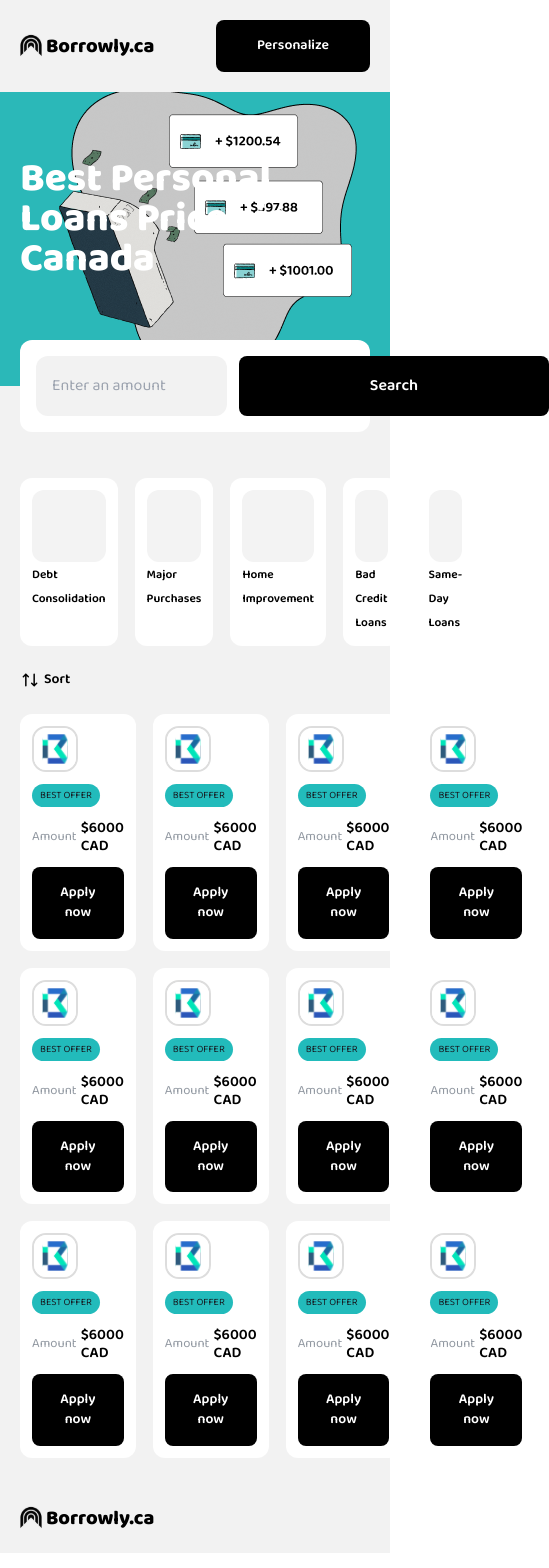
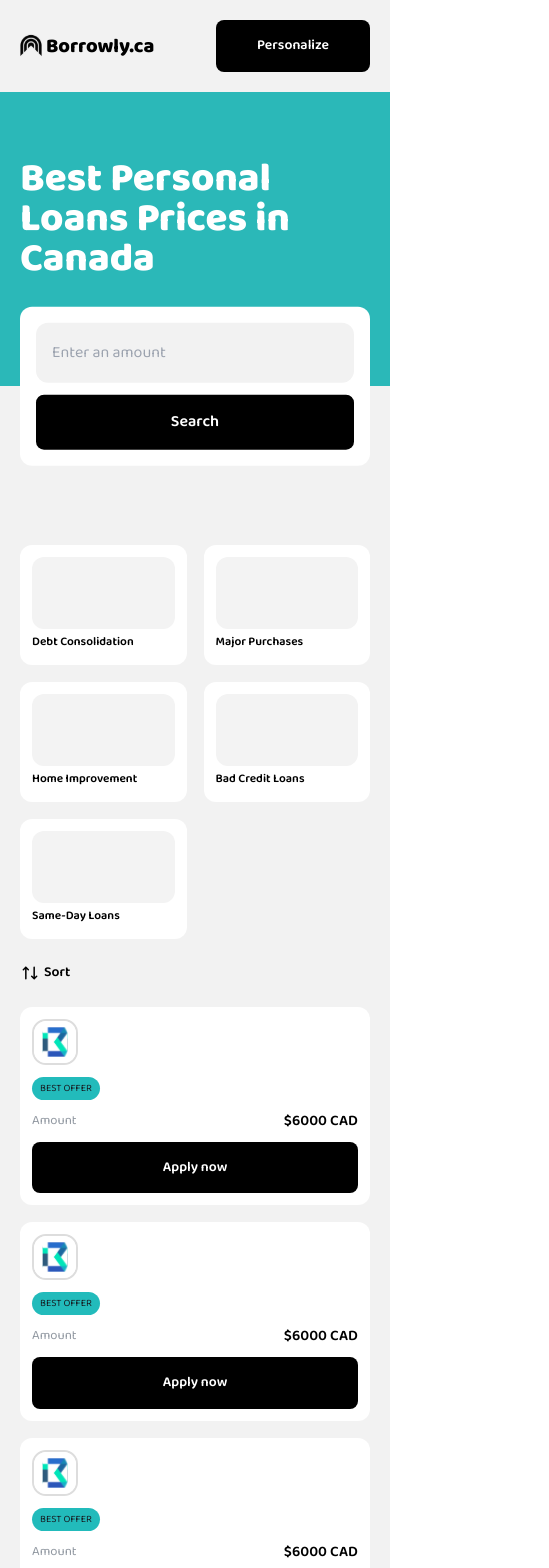
Before and after one commit to Hillel1408/borrowly-ca, a Next.js app: page / in a window 390 px wide. Shown: the top 1568 px of the page, 549 px wide, since content can reach past the window. Built offline with nearby package versions, Linux system fonts and the light colour scheme.

Commit message:
feat: верстка

```diff
--- a/src/components/Intro/index.tsx
+++ b/src/components/Intro/index.tsx
@@ -3,7 +3,7 @@
 const Intro = () => {
   return (
     <div className="bg-[#2BB8B8]">
-      <div className="container pt-[67px] pb-[107px] bg-[url('/images/img-1.png')] bg-no-repeat bg-[right_top_-5rem]">
+      <div className="container pt-[67px] pb-[107px] bg-[url('/images/img-1.png')] bg-no-repeat bg-[right_top_-5rem] md:bg-none">
         <h1 className="text-[40px] leading-[100%] max-w-[504px] font-extrabold text-white">
           Best Personal Loans Prices in Canada
         </h1>
--- a/src/components/Items/index.tsx
+++ b/src/components/Items/index.tsx
@@ -27,16 +27,16 @@ const Items = () => {
   return (
     <div className="pb-6">
       <div className="container">
-        <div className="p-4 bg-white grid grid-cols-[1fr_auto] gap-3 rounded-xl -translate-y-1/2">
+        <div className="p-4 bg-white grid grid-cols-[1fr_auto] gap-3 rounded-xl -translate-y-1/2 md:grid-cols-[1fr]">
           <input
             type="text"
             placeholder="Enter an amount"
             className="py-5 px-4 rounded-xl bg-[#F2F2F2] text-[16px] text-[#9198A1] leading-[125%]"
           />
-          <Button text="Search" className="w-[310px] text-[16px]" />
+          <Button text="Search" className="w-[310px] text-[16px] md:w-full" />
         </div>
 
-        <div className="grid grid-cols-[1fr_1fr_1fr_1fr_1fr] gap-[17px]">
+        <div className="grid grid-cols-[1fr_1fr_1fr_1fr_1fr] gap-[17px] lg:grid-cols-[1fr_1fr_1fr_1fr] md:grid-cols-[1fr_1fr_1fr] sm:grid-cols-[1fr_1fr]">
           {navItems.map((item) => (
             <div className="rounded-xl bg-white p-3">
               <div className="h-[72px] w-full bg-[#F3F3F3] mg-[5px] rounded-xl"></div>
@@ -80,7 +80,7 @@ const Items = () => {
             </ul>
           </div>
 
-          <div className="grid grid-cols-[1fr_1fr_1fr_1fr] mt-6 gap-[17px]">
+          <div className="grid grid-cols-[1fr_1fr_1fr_1fr] mt-6 gap-[17px] lg:grid-cols-[1fr_1fr_1fr] md:grid-cols-[1fr_1fr] sm:grid-cols-[1fr]">
             {new Array(12).fill("").map((item, index) => (
               <div className="p-3 rounded-xl bg-white flex flex-col gap-3 items-start">
                 <div className="border-2 border-[#DDD] rounded-[14px]">
--- a/tailwind.config.ts
+++ b/tailwind.config.ts
@@ -19,7 +19,7 @@ module.exports = {
           "-webkitTapHighlightColor": "transparent",
         },
         body: {
-          minWidth: "320px",
+          minWidth: "350px",
           display: "flex",
           flexDirection: "column",
           minHeight: "100vh",
```
